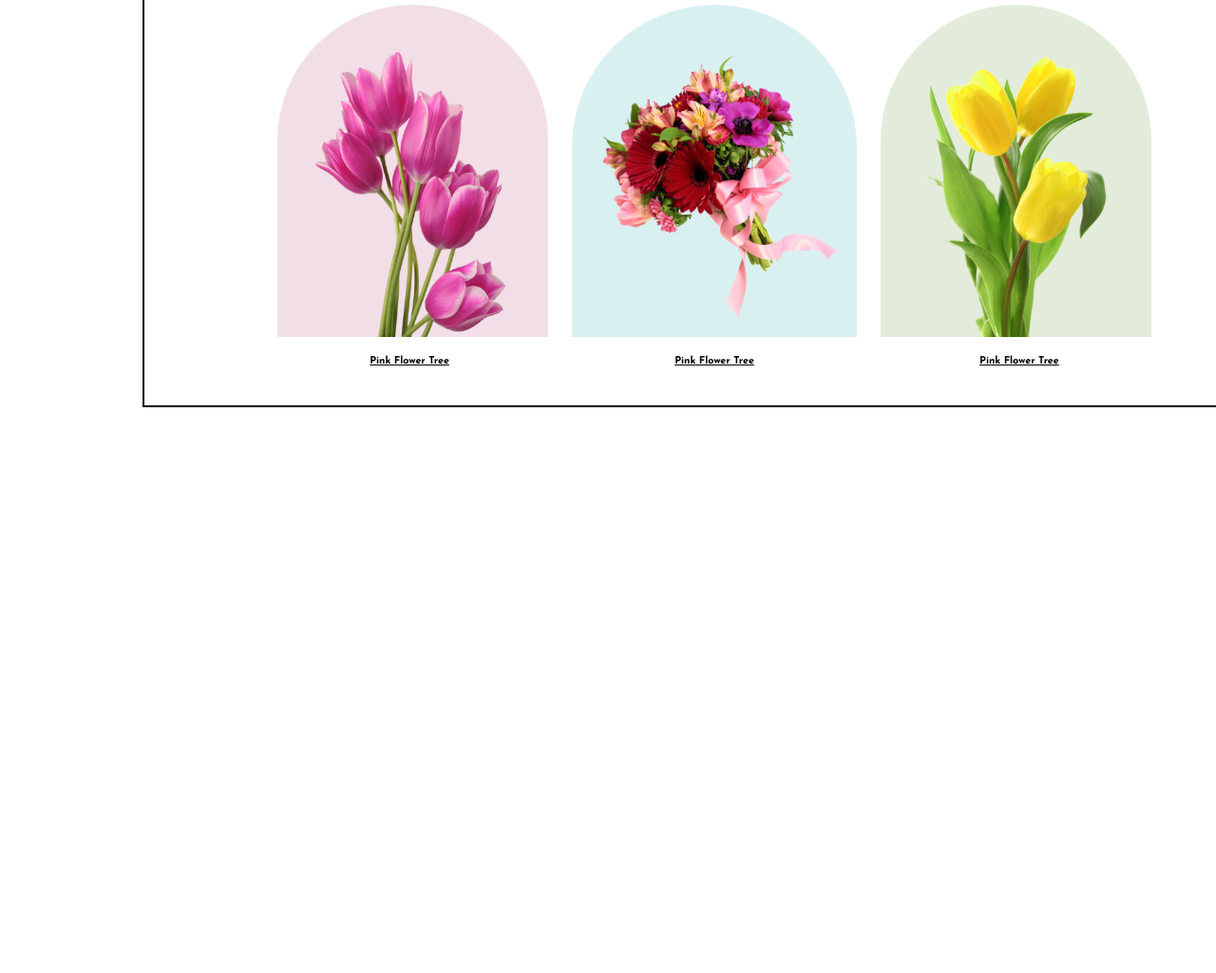
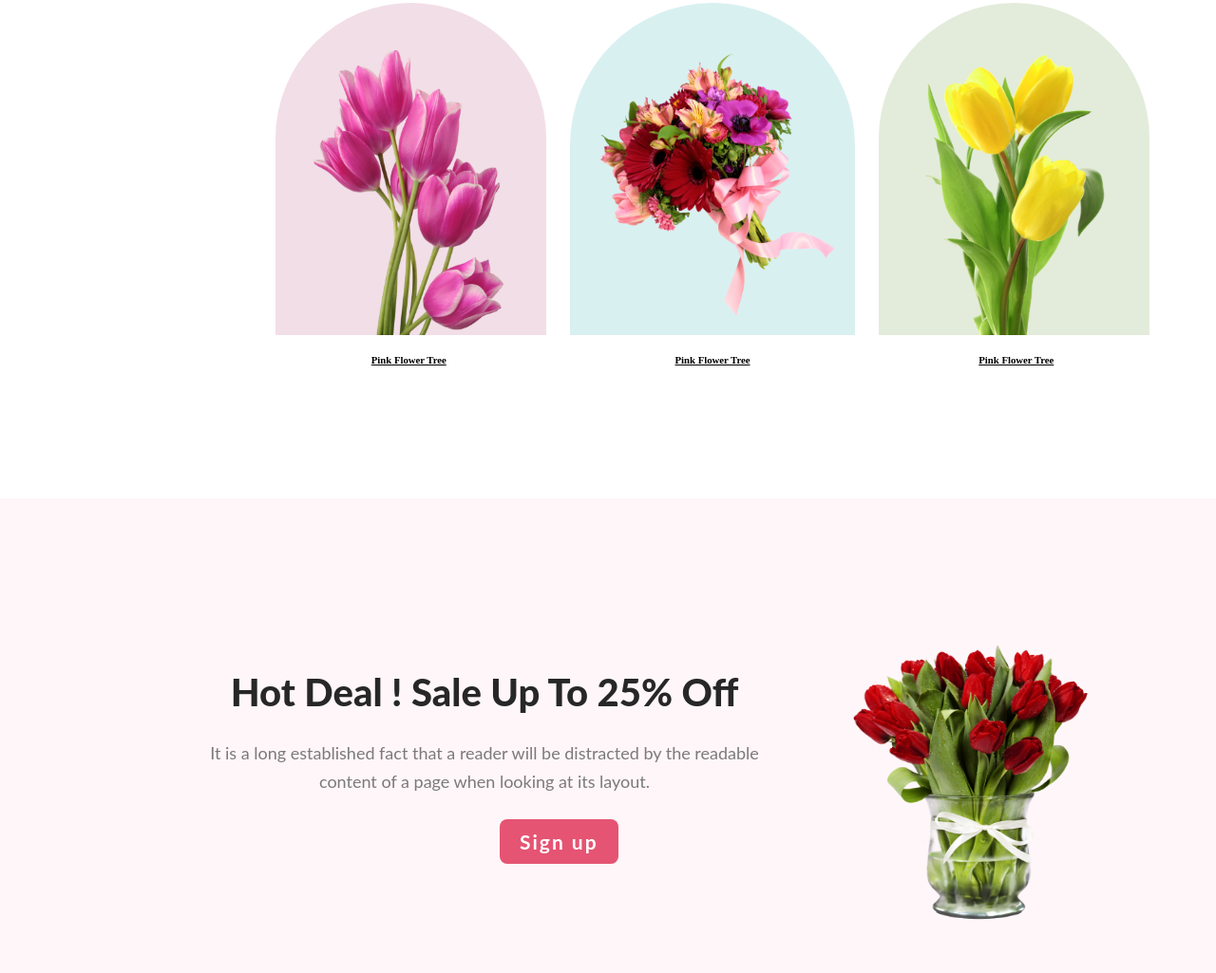
Before and after one commit to Taahia23/flower_portfolio, a plain HTML site: page index.html in a window 1280 px wide. Shown: the part 1035-2060 px from the top of the page at 95% size. Before the commit the page ends 1489 px from the top, so only its background shows below. Drawn offline with Linux system fonts and the light colour scheme.

Commit message:
end of hot deal section

```diff
--- a/index.html
+++ b/index.html
@@ -5,11 +5,6 @@
     <meta charset="UTF-8">
     <meta name="viewport" content="width=device-width, initial-scale=1.0">
     <title>My Flower Shop Portfolio</title>
-    <!-- font link start -->
-    <link rel="preconnect" href="https://fonts.googleapis.com">
-    <link rel="preconnect" href="https://fonts.gstatic.com" crossorigin>
-    <link href="https://fonts.googleapis.com/css2?family=Josefin+Sans:wght@100;200;300;400;500;600;700&display=swap"rel="stylesheet">
-    <!-- font link end -->
     <link rel="stylesheet" href="styles/portfolio.css">
 
 </head>
@@ -62,6 +57,22 @@
 
             </div>
         </section>
+        <!-- Hot sale section start -->
+        <section>
+            <div class="hot-sale">
+                <div class="sale-content">
+                    <h2 class="sale-title">Hot Deal ! Sale Up To 25% Off</h2>
+                    <p class="sale-paragraph">
+                        It is a long established fact that a reader will be distracted by the readable <br> content of a page when looking at its layout.
+                    </p>
+                    <button class="sale-btn">Sign up</button>
+                </div>
+                <div class="sale-img">
+                    <img src="images/pngwing 8.png" alt="">
+                </div>
+            </div>
+        </section>
+        <!-- Hot sale section end -->
     </main>
     <footer>
 
--- a/styles/portfolio.css
+++ b/styles/portfolio.css
@@ -1,7 +1,6 @@
 * {
     margin: 0;
     padding: 0;
-    font-family: 'Josefin Sans', sans-serif;
 }
 
 .header {
@@ -42,17 +41,17 @@
     color: #FFF;
     font-family: Lato;
     font-size: 20px;
-    font-style: normal;
     font-weight: 700;
-    line-height: normal;
     background: #E55473;
     border: 1px solid transparent;
     border-radius: 5px;
     transition: .4s;
+    letter-spacing: 2px;
 }
 
 .header-btn:hover {
     background-color: #a03a50;
+    letter-spacing: 3px;
 }
 
 .header-img-column {
@@ -71,12 +70,9 @@
 
 .feature {
     margin: 150px 100px 25px 150px;
-    border: 2px solid black;
     width: 1200px;
     height: 580px;
 }
-
-.feature-content {}
 
 .feature-title {
     color: #272727;
@@ -105,30 +101,26 @@
     align-items: center;
 }
 
-.pic1{
+.pic1 {
     width: 200px;
     height: 300px;
     margin-top: 50px;
     margin-left: 40px;
 }
-.pic2{
+
+.pic2 {
     margin-top: 50px;
     margin-left: 20px;
     width: 280px;
     height: 280px;
 }
-.pic3{
+
+.pic3 {
     width: 230px;
     height: 330px;
     margin-top: 20px;
     margin-left: 25px;
 }
-
-/* .feature-img-div img {
-    margin-top: 50px;
-    width: 270px;
-    height: 270px;
-} */
 
 .column1 {
     width: 300px;
@@ -150,11 +142,73 @@
     border-radius: 300px 300px 0px 0px;
     background: rgba(71, 125, 17, 0.15);
 }
-.caption{
+
+.caption {
     display: flex;
     justify-content: space-evenly;
     margin-top: 20px;
 }
-.caption h6{
+
+.caption h6 {
     text-decoration: underline;
 }
+
+/* here end of feature style (*o*) */
+/* hot sale section start  */
+
+section .hot-sale {
+    margin-top: 100px;
+    width: auto;
+    height: 500px;
+    background-color: rgba(229, 84, 115, 0.05);
+    display: flex;
+    justify-content: center;
+}
+
+.sale-content {
+    width: 60%;
+}
+
+.sale-title {
+    color: #272727;
+    font-family: Lato;
+    font-size: 40px;
+    font-weight: 800;
+    margin-top: 180px;
+    text-align: center;
+    margin-bottom: 25px;
+}
+
+.sale-paragraph {
+    color: rgba(39, 39, 39, 0.60);
+    text-align: center;
+    font-family: Lato;
+    font-size: 18px;
+    font-weight: 400;
+    line-height: 30px;
+    margin-bottom: 25px;
+}
+
+.sale-btn {
+    padding: 10px 20px;
+    border: 1px solid transparent;
+    border-radius: 8px;
+    background: #E55473;
+    color: white;
+    font-weight: 700;
+    margin-left: 400px;
+    font-family: Lato;
+    letter-spacing: 2px;
+    font-size: 21px;
+    transition: .4s;
+}
+
+.sale-btn:hover {
+    background-color: #a03a50;
+}
+
+.sale-img>img {
+    width: 260px;
+    height: 300px;
+    margin-top: 150px;
+}
```
